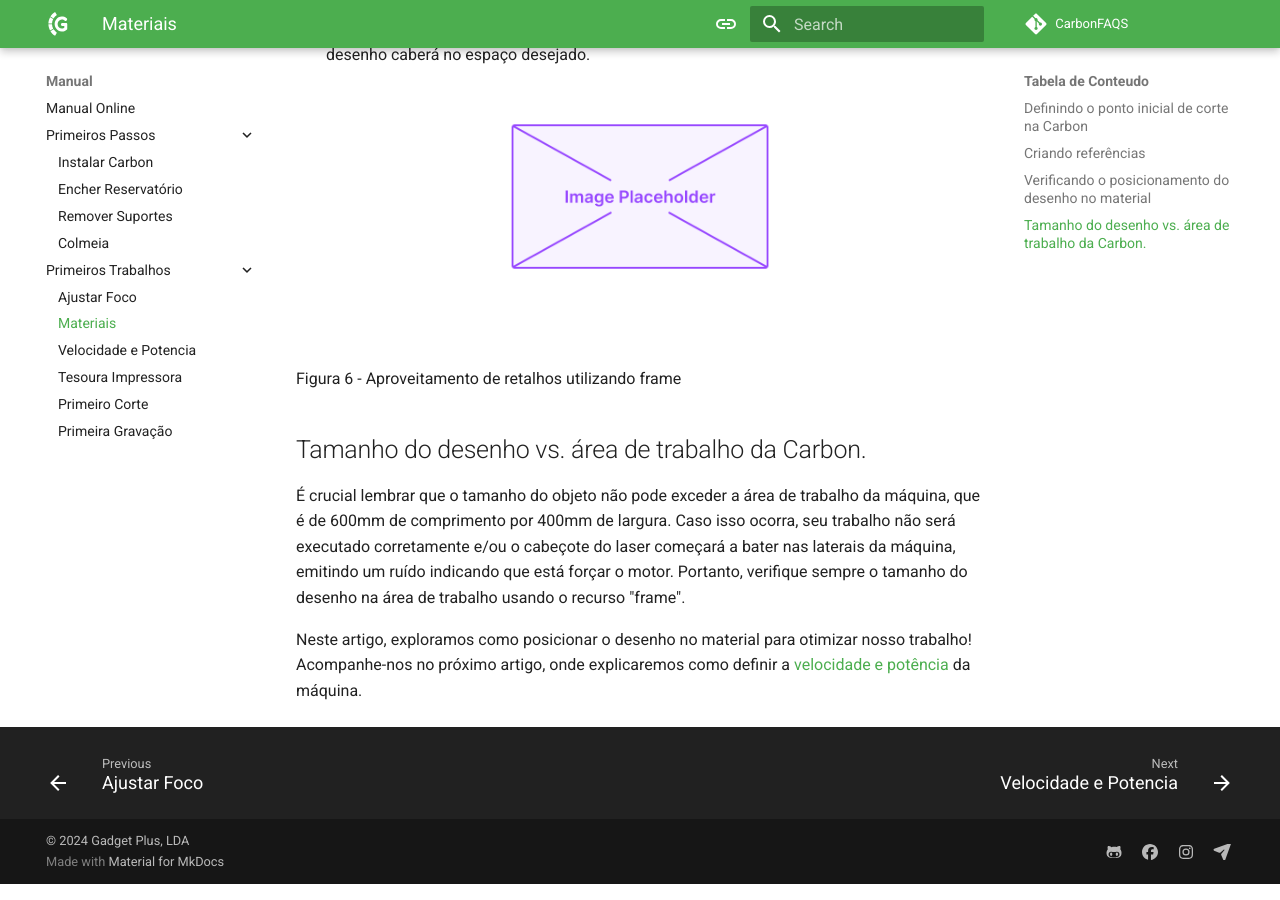
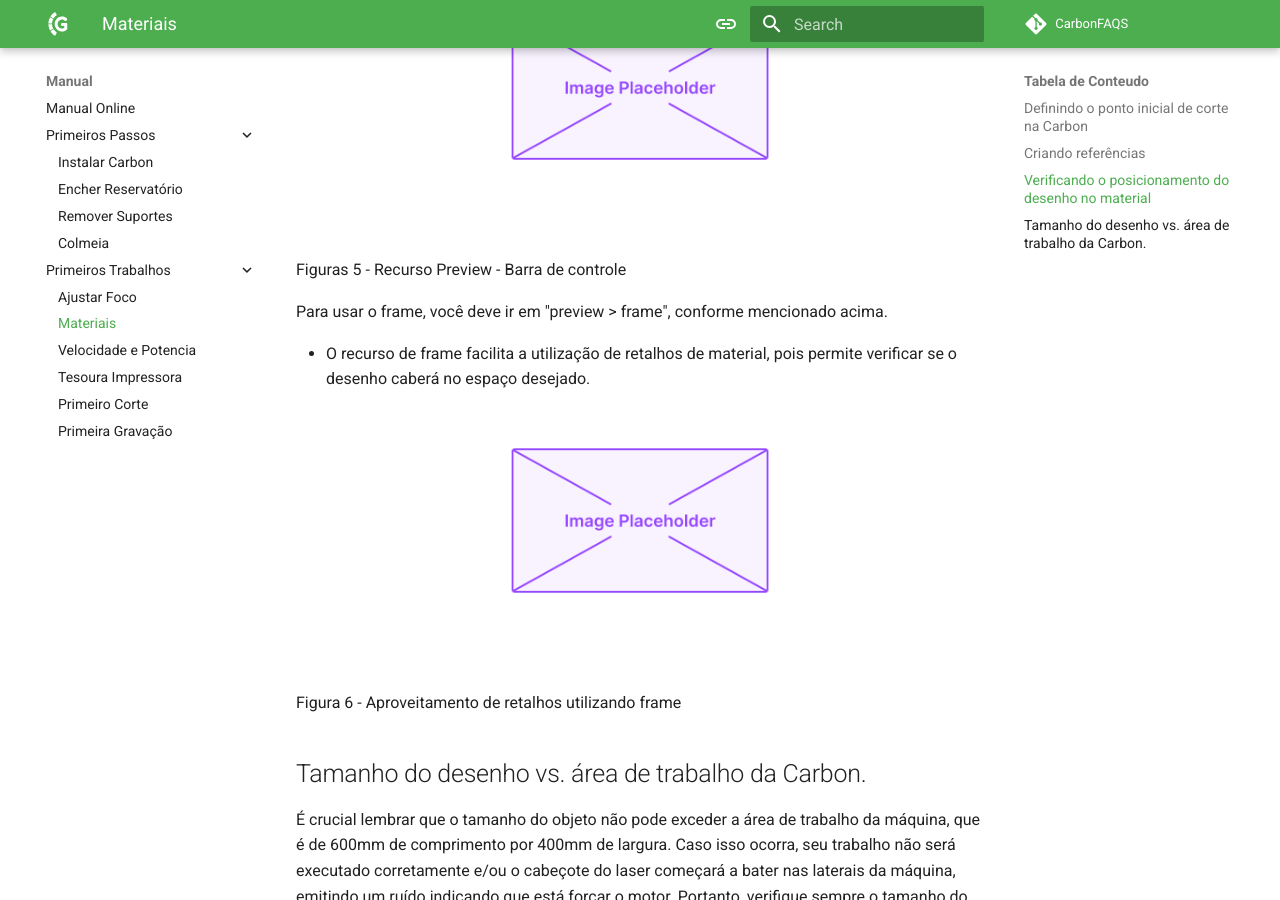
Before and after one commit to GadgetPlusKDB/Carbon-FAQS, an MkDocs documentation site: the page built from docs/manual/primeiros-trabalhos/material.md, in a window 1280 px wide and 900 px high, scrolled down 3861 px. Built offline with MkDocs 1.6.1 and Material for MkDocs 9.7.7, drawn with Linux system fonts in a browser that asks for light colours; comment, search, counter and statistics services are not loaded.

Commit message:
$Update Paginas Primeiros Passos

```diff
--- a/docs/manual/primeiros-trabalhos/material.md
+++ b/docs/manual/primeiros-trabalhos/material.md
@@ -105,6 +105,15 @@
 
     Com a nova atualização do Carbon Studio, o recurso frame do painel de controle foi desativado! Portanto, a máquina não responderá mais ao comando de frame feito pela barra de controle.
 
+<figure markdown="span">
+
+  ![FrenteMaq](../images/image-placeholder.png){ width="450" }
+  <figcaption></figcaption>
+
+</figure>
+
+Figuras 5 - Recurso Preview - Barra de controle
+
 Para usar o frame, você deve ir em "preview > frame", conforme mencionado acima.
 
 * O recurso de frame facilita a utilização de retalhos de material, pois permite verificar se o desenho caberá no espaço desejado.
```
